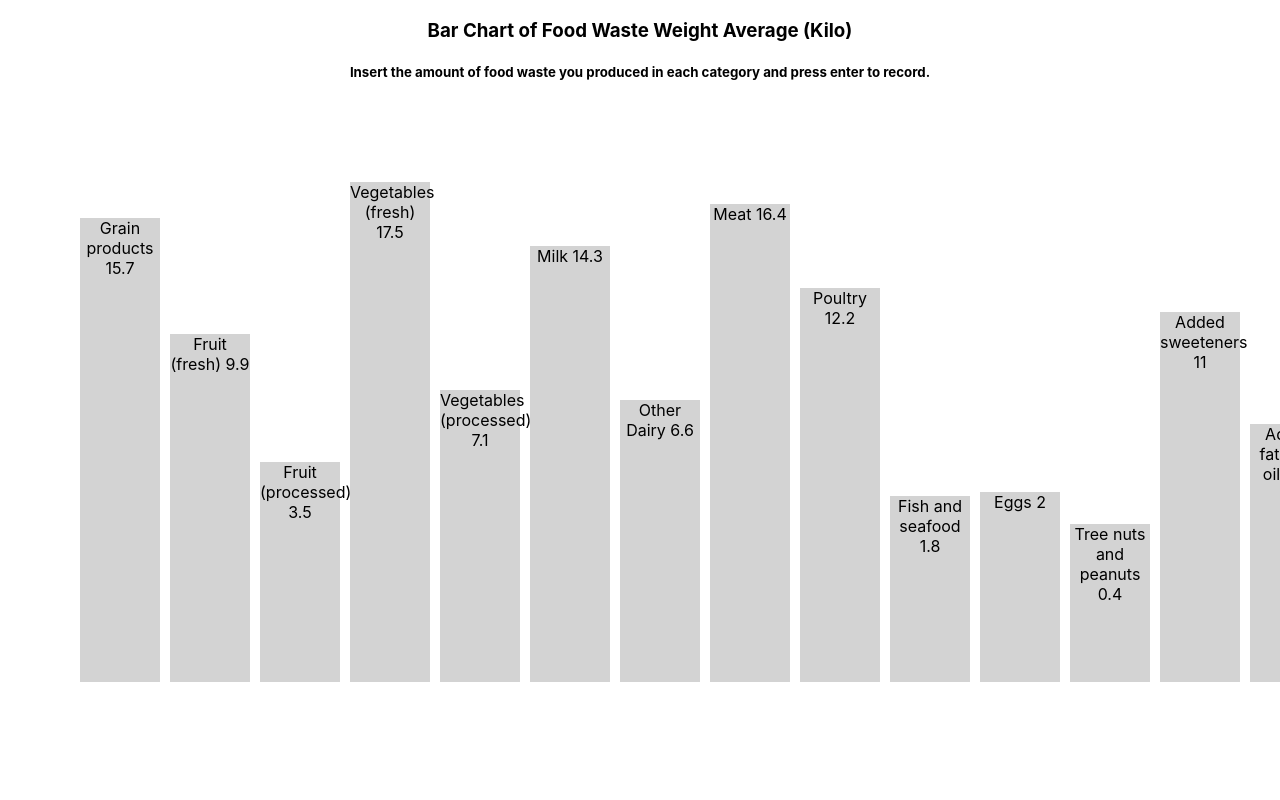
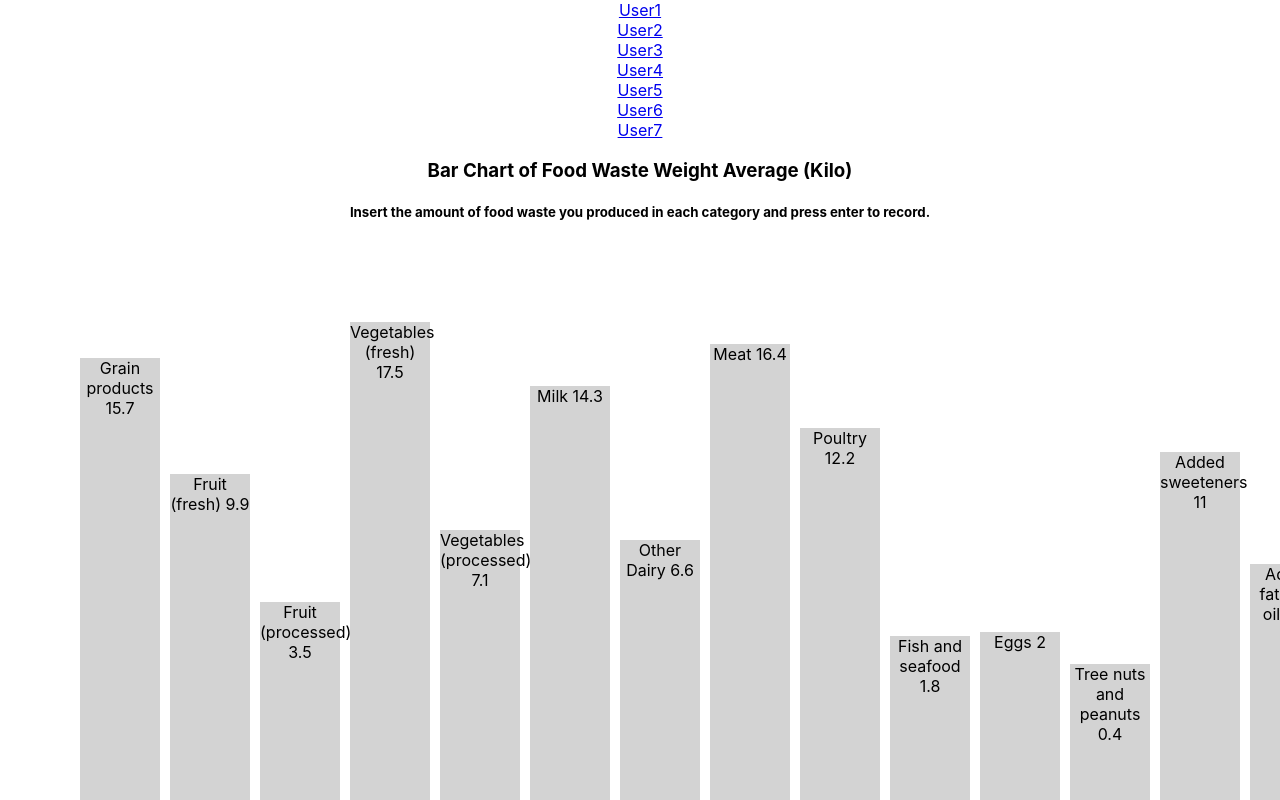
Before and after one commit to shljessie/food-waste, a React (Create React App) app: page / in a window 1280 px wide. Shown: the top 800 px of the page. Built offline with nearby package versions, Linux system fonts and the light colour scheme.

Commit message:
adding browser router

```diff
--- a/package.json
+++ b/package.json
@@ -13,6 +13,7 @@
     "react-d3-components": "^0.9.1",
     "react-d3-library": "^1.1.8",
     "react-dom": "^17.0.2",
+    "react-router-dom": "^6.2.2",
     "react-scripts": "5.0.0",
     "web-vitals": "^2.1.4"
   },
--- a/src/App.js
+++ b/src/App.js
@@ -4,8 +4,11 @@ import * as d3 from 'd3';
 
 import {useEffect, useState} from 'react'
 
+import { BrowserRouter } from "react-router-dom";
+import { Link } from "react-router-dom";
 import React from "react";
 import foodWeight from './data/foodWeight.csv'
+import { render } from "react-dom";
 
 var userWasteSum=0;
 var userCircleRadius=0;
@@ -228,6 +231,19 @@ function App() {
 
   return (
     <div className="App">
+    <a href='page2.php?id=2489&user=user1'>User1</a>
+    <br/>
+    <a href='page2.php?id=2489&user=user2'>User2</a>
+    <br/>
+    <a href='page2.php?id=2489&user=user3'>User3</a>
+    <br/>
+    <a href='page2.php?id=2489&user=user4'>User4</a>
+    <br/>
+    <a href='page2.php?id=2489&user=user5'>User5</a>
+    <br/>
+    <a href='page2.php?id=2489&user=user6'>User6</a>
+    <br/>
+    <a href='page2.php?id=2489&user=user7'>User7</a>
       <body>
          <h3>Bar Chart of Food Waste Weight Average (Kilo)</h3>
          <h5>Insert the amount of food waste you produced in each category and press enter to record.</h5>
--- a/src/index.js
+++ b/src/index.js
@@ -1,12 +1,17 @@
+import './index.css';
+
+import App from './App';
+import { BrowserRouter } from "react-router-dom";
 import React from 'react';
 import ReactDOM from 'react-dom';
-import './index.css';
-import App from './App';
+import { render } from "react-dom";
 import reportWebVitals from './reportWebVitals';
 
 ReactDOM.render(
   <React.StrictMode>
-    <App />
+    <BrowserRouter>
+      <App />
+    </BrowserRouter>
   </React.StrictMode>,
   document.getElementById('root')
 );
```
Also changed, not shown: 1 other file (tests, documents, lock files or other folders). Lines whose indentation alone changed are shown as unchanged.
